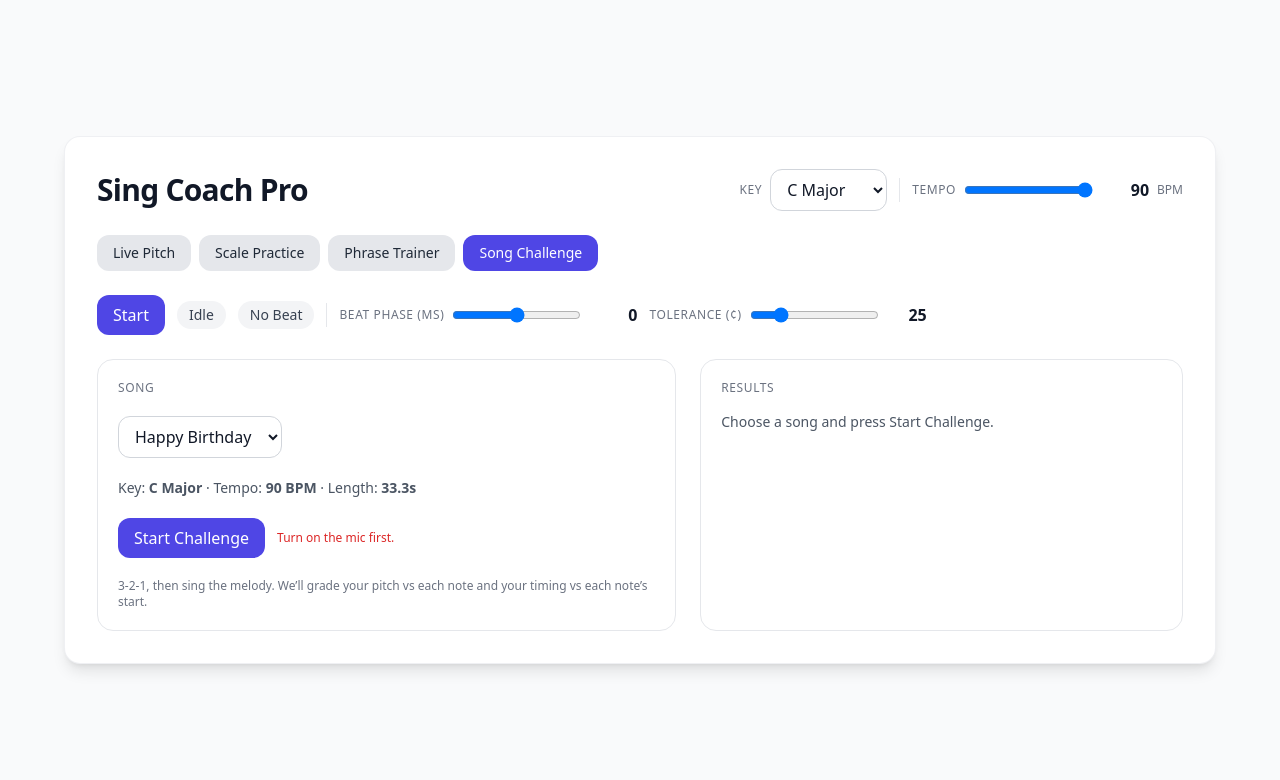
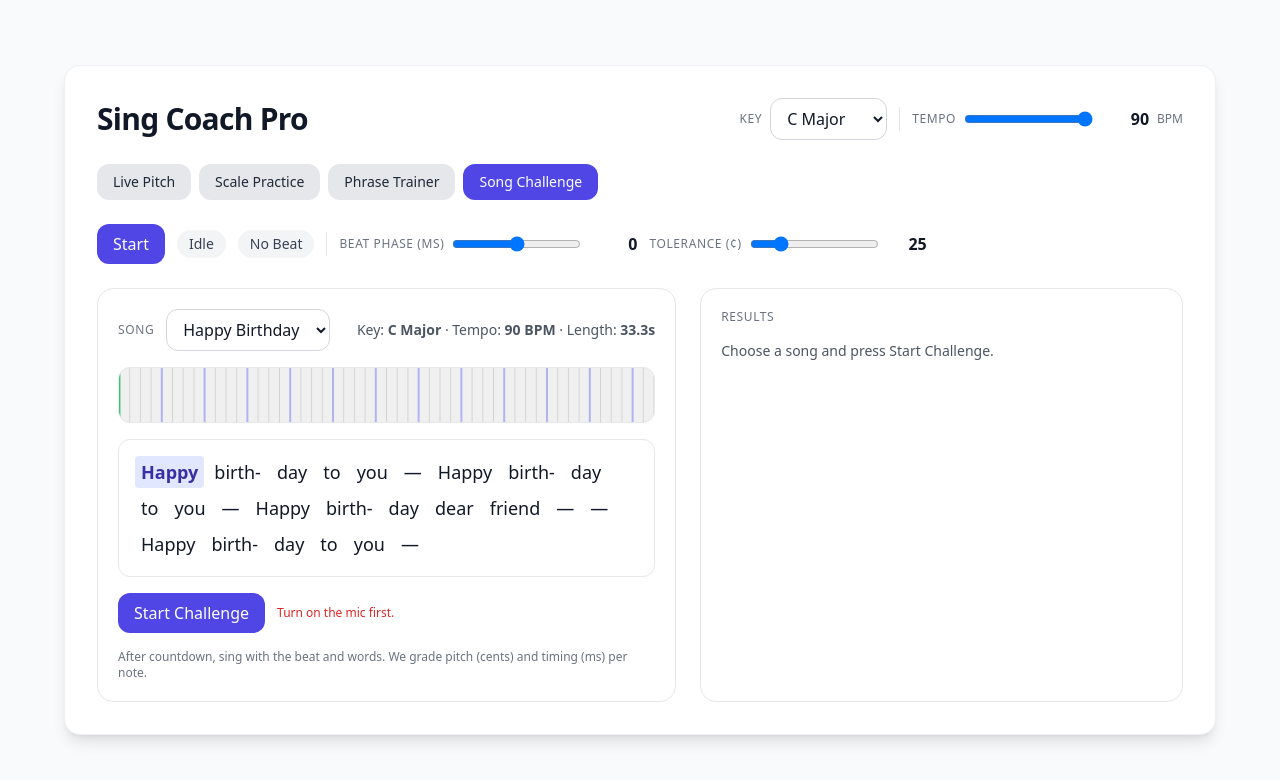
Before and after one commit to frenkld222/sing-coach-pro, a Next.js app: page / in a window 1280 px wide. Both pictures are taken after a click on the button "Song Challenge". Shown: the top 780 px of the page. Built offline with nearby package versions, Linux system fonts and the light colour scheme.

Commit message:
Update SongChallenge.js

```diff
--- a/components/SongChallenge.js
+++ b/components/SongChallenge.js
@@ -1,6 +1,8 @@
 "use client";
 
 import { useEffect, useMemo, useRef, useState } from "react";
+import BeatBar from "@/components/BeatBar";
+import LyricsKaraoke from "@/components/LyricsKaraoke";
 import { keyToSemitones, midiToFreq, midiToNoteName } from "@/lib/pitch";
 
 export default function SongChallenge({ isListening, currentFreq, tolerance, keyName, bpm, phaseMs, songs }) {
@@ -8,42 +10,63 @@ export default function SongChallenge({ isListening, currentFreq, tolerance, key
   const [state, setState] = useState("idle"); // idle|countdown|recording|done
   const [frames, setFrames] = useState([]);   // {t,f0}
   const [result, setResult] = useState(null); // {pitchPct, timingPct, notes: [...]}
+  const [elapsedSec, setElapsedSec] = useState(0);
 
   const transpose = keyToSemitones(keyName);
   const song = songs[songKey];
   const refSong = useMemo(() => transposeSong(song, transpose, bpm), [songKey, keyName, bpm]);
+  const totalSec = useMemo(() => refSong.notes.length ? (refSong.notes.at(-1).start + refSong.notes.at(-1).dur) : 0, [refSong]);
 
+  const rafRef = useRef(null);
   const t0Ref = useRef(null);
-  const timerRef = useRef(null);
+  const framesTimerRef = useRef(null);
 
+  // Drive an internal clock during countdown/recording
   useEffect(() => {
-    if (state !== "recording") return;
-    if (!isListening) return;
+    if (state === "idle" || state === "done") return;
+    const tick = () => {
+      if (t0Ref.current == null) t0Ref.current = performance.now();
+      const t = (performance.now() - t0Ref.current) / 1000;
+      setElapsedSec(t);
+      rafRef.current = requestAnimationFrame(tick);
+    };
+    rafRef.current = requestAnimationFrame(tick);
+    return () => rafRef.current && cancelAnimationFrame(rafRef.current);
+  }, [state]);
 
-    const now = performance.now();
-    if (t0Ref.current == null) t0Ref.current = now;
-
+  // Collect pitch frames while recording
+  useEffect(() => {
+    if (state !== "recording" || !isListening) return;
     const id = setInterval(() => {
-      const t = (performance.now() - t0Ref.current) / 1000;
+      const t = (performance.now() - (t0Ref.current ?? performance.now())) / 1000;
       setFrames(prev => prev.concat([{ t, f0: currentFreq ?? null }]));
     }, 33);
-
-    timerRef.current = id;
+    framesTimerRef.current = id;
     return () => clearInterval(id);
   }, [state, isListening, currentFreq]);
 
-  function startCountdown() {
+  function startChallenge() {
     setResult(null);
     setFrames([]);
+    setElapsedSec(0);
+    t0Ref.current = null;
     setState("countdown");
-    setTimeout(() => setState("recording"), 1000);
-    setTimeout(() => setState("done"), Math.max(1500, (refSong.durationMs + 300)) );
+
+    // 1 second countdown -> start
+    setTimeout(() => {
+      setState("recording");
+      // force a fresh t0 for stable timing
+      t0Ref.current = performance.now();
+      // end after song length + tiny pad
+      const endMs = totalSec * 1000 + 200;
+      setTimeout(() => setState("done"), Math.max(1000, endMs));
+    }, 1000);
   }
 
+  // Compute score when done
   useEffect(() => {
     if (state !== "done") return;
-    if (timerRef.current) clearInterval(timerRef.current);
-    t0Ref.current = null;
+    if (framesTimerRef.current) clearInterval(framesTimerRef.current);
 
     const notes = scoreAgainstSong(refSong, frames, tolerance);
     const pitchPct = avg(notes.map(n => n.pitchScore));
@@ -51,24 +74,30 @@ export default function SongChallenge({ isListening, currentFreq, tolerance, key
     setResult({ pitchPct, timingPct, notes });
   }, [state]);
 
+  const lyrics = useMemo(() => song.lyrics ?? [], [songKey]);
+
   return (
     <div className="grid gap-6 md:grid-cols-[1.2fr,1fr]">
-      <div className="rounded-2xl border border-gray-200 dark:border-gray-800 p-5 space-y-5">
-        <div className="label">Song</div>
+      {/* LEFT: Transport + visuals */}
+      <div className="space-y-4">
+        <div className="rounded-2xl border border-gray-200 dark:border-gray-800 p-5 space-y-4">
+          <div className="flex items-center gap-3">
+            <label className="label">Song</label>
             <select className="input" value={songKey} onChange={(e)=>setSongKey(e.target.value)}>
-          {Object.keys(songs).map(k => (
-            <option key={k} value={k}>{k}</option>
-          ))}
+              {Object.keys(songs).map(k => (<option key={k} value={k}>{k}</option>))}
             </select>
+            <div className="text-sm text-gray-600 dark:text-gray-300 ml-auto">
+              Key: <span className="font-semibold">{keyName} Major</span> · Tempo: <span className="font-semibold">{bpm} BPM</span> · Length: <span className="font-semibold">{totalSec.toFixed(1)}s</span>
+            </div>
+          </div>
 
-        <div className="text-sm text-gray-600 dark:text-gray-300">
-          Key: <span className="font-semibold">{keyName} Major</span> · Tempo: <span className="font-semibold">{bpm} BPM</span> · Length: <span className="font-semibold">{(refSong.durationMs/1000).toFixed(1)}s</span>
-        </div>
+          <BeatBar bpm={bpm} elapsedSec={state==="done" ? totalSec : elapsedSec} totalSec={totalSec} />
+          <LyricsKaraoke lyrics={lyrics} bpm={bpm} elapsedSec={state==="done" ? totalSec : elapsedSec} />
 
           <div className="flex items-center gap-3">
             <button
               className={`button ${state === "recording" || state === "countdown" ? "bg-gray-200 text-gray-800 dark:bg-gray-800 dark:text-gray-100" : "button-primary"}`}
-            onClick={startCountdown}
+              onClick={startChallenge}
               disabled={!isListening || state === "recording" || state === "countdown"}
               title={!isListening ? "Start the microphone first" : ""}
             >
@@ -81,12 +110,15 @@ export default function SongChallenge({ isListening, currentFreq, tolerance, key
           </div>
 
           <div className="text-xs text-gray-500 dark:text-gray-400">
-          3-2-1, then sing the melody. We’ll grade your pitch vs each note and your timing vs each note’s start.
+            After countdown, sing with the beat and words. We grade pitch (cents) and timing (ms) per note.
+          </div>
         </div>
       </div>
 
+      {/* RIGHT: Results */}
       <div className="rounded-2xl border border-gray-200 dark:border-gray-800 p-5 space-y-4">
         <div className="label">Results</div>
+
         {!result && (
           <div className="text-sm text-gray-600 dark:text-gray-300">
             {state === "idle" && "Choose a song and press Start Challenge."}
@@ -98,14 +130,14 @@ export default function SongChallenge({ isListening, currentFreq, tolerance, key
 
         {result && (
           <>
-            <div className="grid grid-cols-2 gap-3">
-              <div className="rounded-xl border border-gray-200 dark:border-gray-800 p-4">
+            <div className="rounded-xl border border-gray-200 dark:border-gray-800 p-4 grid grid-cols-2 gap-4">
+              <div>
                 <div className="label">Pitch Accuracy</div>
-                <div className="mt-1 text-3xl font-bold">{Math.round(result.pitchPct)}%</div>
+                <div className="mt-1 text-4xl font-extrabold">{Math.round(result.pitchPct)}%</div>
               </div>
-              <div className="rounded-xl border border-gray-200 dark:border-gray-800 p-4">
+              <div>
                 <div className="label">Timing Accuracy</div>
-                <div className="mt-1 text-3xl font-bold">{Math.round(result.timingPct)}%</div>
+                <div className="mt-1 text-4xl font-extrabold">{Math.round(result.timingPct)}%</div>
               </div>
             </div>
 
@@ -120,8 +152,8 @@ export default function SongChallenge({ isListening, currentFreq, tolerance, key
                   <tr>
                     <th className="p-2 text-left">#</th>
                     <th className="p-2 text-left">Target</th>
-                    <th className="p-2 text-left">Pitch Score</th>
-                    <th className="p-2 text-left">Timing Score</th>
+                    <th className="p-2 text-left">Pitch</th>
+                    <th className="p-2 text-left">Timing</th>
                     <th className="p-2 text-left">Avg Cents</th>
                     <th className="p-2 text-left">Onset Δms</th>
                   </tr>
@@ -147,7 +179,7 @@ export default function SongChallenge({ isListening, currentFreq, tolerance, key
   );
 }
 
-// helpers
+// —— helpers ——
 
 function transposeSong(song, semitones, bpm) {
   const secPerBeat = 60 / (bpm || song.bpm);
@@ -156,7 +188,7 @@ function transposeSong(song, semitones, bpm) {
     dur: n.durBeats * secPerBeat,
     midi: n.midi + semitones
   }));
-  const durationMs = (notes.at(-1).start + notes.at(-1).dur) * 1000;
+  const durationMs = notes.length ? (notes[notes.length-1].start + notes[notes.length-1].dur) * 1000 : 0;
   return { ...song, notes, durationMs };
 }
 
@@ -215,3 +247,10 @@ function avg(arr) {
   if (!good.length) return 0;
   return good.reduce((a,b)=>a+b,0) / good.length;
 }
+
+function verdict(pitch, timing) {
+  if (pitch >= 90 && timing >= 90) return "🔥 Nailed it! Pro-level control.";
+  if (pitch >= 75 && timing >= 75) return "👍 Solid! Keep polishing transitions.";
+  if (pitch >= 60 || timing >= 60) return "🙂 Getting there. Focus on breath and entrances.";
+  return "💪 Keep practicing. Try slowing the tempo and using the Scale Game.";
+}
```
Lines whose indentation alone changed are shown as unchanged.
